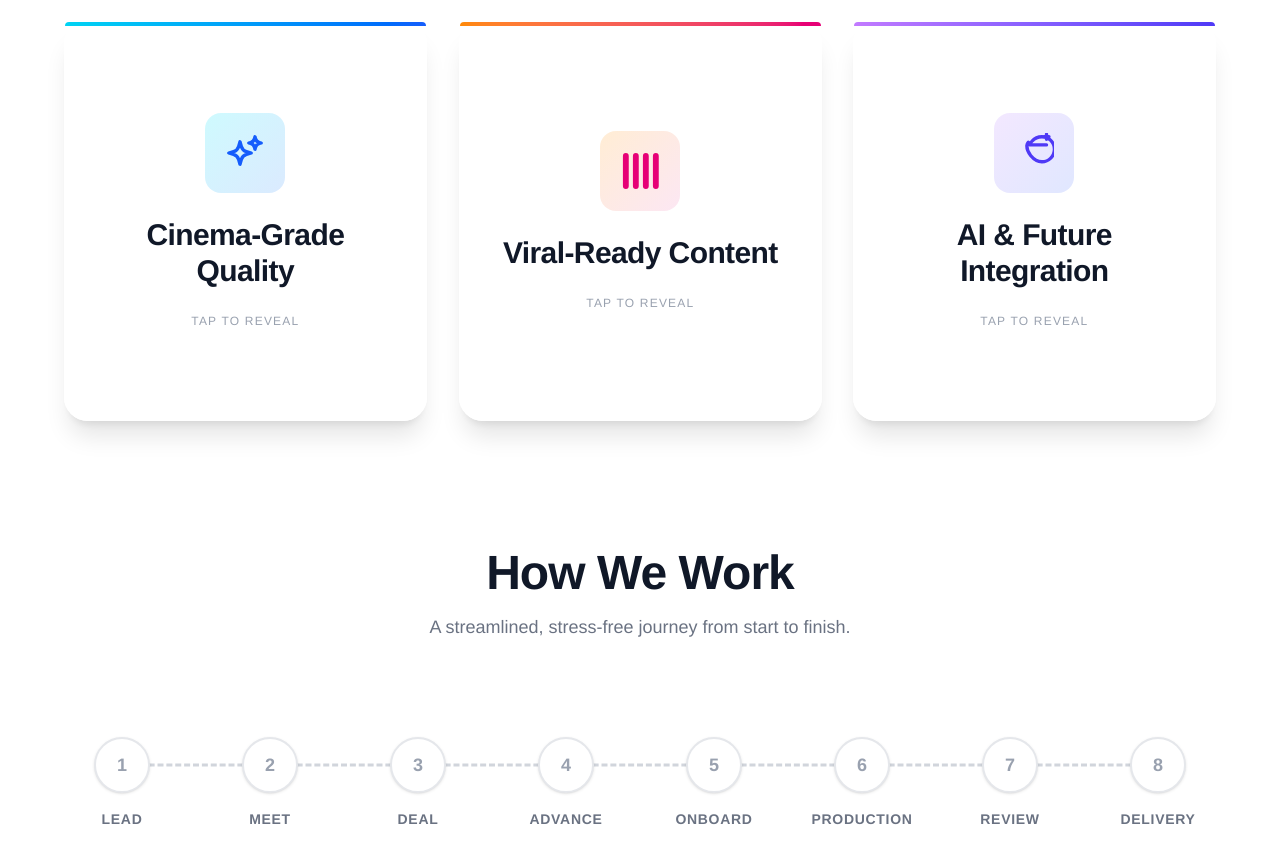
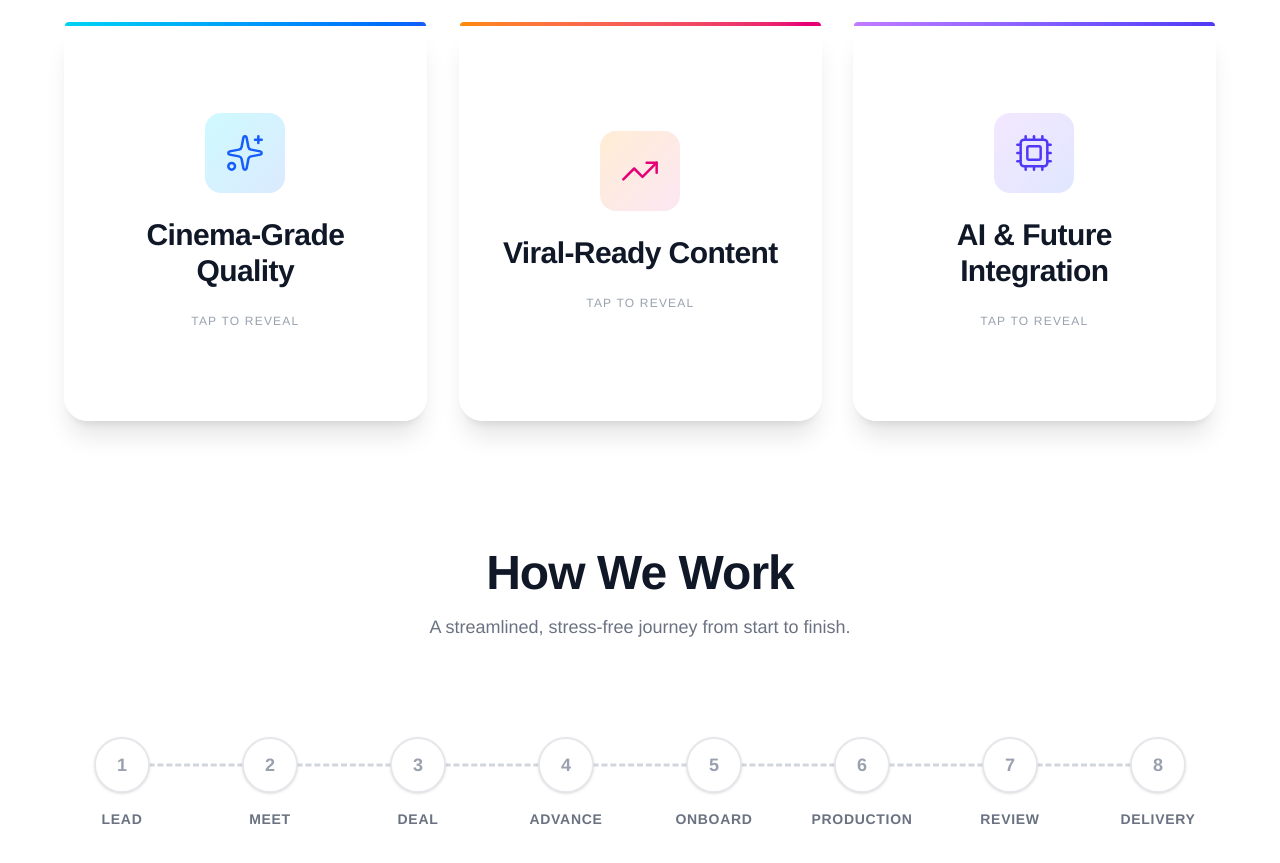
Before and after one commit to ipsole/webtest, a React (Vite) app: page / in a window 1280 px wide. Shown: the part 5160-6023 px from the top of the page. Built offline with nearby package versions, Linux system fonts and the light colour scheme.

Commit message:
Replace custom SVGs with minimal Lucide icons

```diff
--- a/src/pages/Home.jsx
+++ b/src/pages/Home.jsx
@@ -1,5 +1,5 @@
 import { useState, useRef, useEffect } from 'react';
-import { Play, Pause } from 'lucide-react';
+import { Play, Pause, Sparkles, TrendingUp, Cpu } from 'lucide-react';
 import { Link } from 'react-router-dom';
 import { useModal } from '../context/ModalContext';
 import { useRevealOnScroll } from '../hooks/useRevealOnScroll';
@@ -635,9 +635,7 @@ export default function Home() {
                                 <div className="absolute inset-0 backface-hidden bg-white dark:bg-black/80 dark:bg-black/80 backdrop-blur-xl p-6 md:p-8 rounded-3xl border border-white/50 dark:border-gray-600 flex flex-col items-center justify-center text-center z-10">
                                     <div className="absolute top-0 left-0 w-full h-1 bg-gradient-to-r from-cyan-400 to-blue-600 rounded-t-3xl"></div>
                                     <div className="w-12 h-12 md:w-20 md:h-20 mb-3 md:mb-6 rounded-2xl bg-gradient-to-br from-cyan-100 to-blue-100 dark:from-cyan-900 dark:to-blue-900 flex items-center justify-center transform group-hover:scale-110 transition-transform duration-500">
-                                        <svg className="w-6 h-6 md:w-10 md:h-10 text-blue-600 dark:text-blue-400" xmlns="http://www.w3.org/2000/svg" fill="none" viewBox="0 0 24 24" strokeWidth="2" stroke="currentColor">
-                                            <path strokeLinecap="round" strokeLinejoin="round" d="M9.813 15.904 9 18.75l-.813-2.846a4.5 4.5 0 0 0-3.09-3.09L2.25 12l2.846-.813a4.5 4.5 0 0 0 3.09-3.09L9 5.25l.813 2.846a4.5 4.5 0 0 0 3.09 3.09L15.75 12l-2.846.813a4.5 4.5 0 0 0-3.09 3.09ZM18.259 8.715 18 9.75l-.259-1.035a3.375 3.375 0 0 0-2.452-2.452L14.25 6l1.036-.259a3.375 3.375 0 0 0 2.452-2.452L18 2.25l.259 1.035a3.375 3.375 0 0 0 2.452 2.452L21.75 6l-1.035.259a3.375 3.375 0 0 0-2.452 2.452Z" />
-                                        </svg>
+                                        <Sparkles className="w-6 h-6 md:w-10 md:h-10 text-blue-600 dark:text-blue-400" strokeWidth={1.5} />
                                     </div>
                                     <h3 className="text-lg md:text-3xl font-bold text-gray-900 dark:text-white mb-1 md:mb-2">Cinema-Grade Quality</h3>
                                     <p className="text-[10px] md:text-xs text-gray-400 dark:text-gray-500 uppercase tracking-widest mt-1 md:mt-4">Tap to Reveal</p>
@@ -657,9 +655,7 @@ export default function Home() {
                                 <div className="absolute inset-0 backface-hidden bg-white dark:bg-black/80 dark:bg-black/80 backdrop-blur-xl p-6 md:p-8 rounded-3xl border border-white/50 dark:border-gray-600 flex flex-col items-center justify-center text-center z-10">
                                     <div className="absolute top-0 left-0 w-full h-1 bg-gradient-to-r from-orange-400 to-pink-600 rounded-t-3xl"></div>
                                     <div className="w-12 h-12 md:w-20 md:h-20 mb-3 md:mb-6 rounded-2xl bg-gradient-to-br from-orange-100 to-pink-100 dark:from-orange-900 dark:to-pink-900 flex items-center justify-center transform group-hover:scale-110 transition-transform duration-500">
-                                        <svg className="w-6 h-6 md:w-10 md:h-10 text-pink-600 dark:text-pink-400" xmlns="http://www.w3.org/2000/svg" fill="none" viewBox="0 0 24 24" strokeWidth="2" stroke="currentColor">
-                                            <path strokeLinecap="round" strokeLinejoin="round" d="M15.5 2.25A.75.75 0 0 0 14.75 3v18a.75.75 0 0 0 1.5 0V3a.75.75 0 0 0-.75-.75Zm-6 0A.75.75 0 0 0 8.75 3v18a.75.75 0 0 0 1.5 0V3a.75.75 0 0 0-.75-.75Zm-6 0A.75.75 0 0 0 2.75 3v18a.75.75 0 0 0 1.5 0V3a.75.75 0 0 0-.75-.75Zm18 0A.75.75 0 0 0 20.75 3v18a.75.75 0 0 0 1.5 0V3a.75.75 0 0 0-.75-.75Z" />
-                                        </svg>
+                                        <TrendingUp className="w-6 h-6 md:w-10 md:h-10 text-pink-600 dark:text-pink-400" strokeWidth={1.5} />
                                     </div>
                                     <h3 className="text-lg md:text-3xl font-bold text-gray-900 dark:text-white mb-1 md:mb-2">Viral-Ready Content</h3>
                                     <p className="text-[10px] md:text-xs text-gray-400 dark:text-gray-500 uppercase tracking-widest mt-1 md:mt-4">Tap to Reveal</p>
@@ -679,9 +675,7 @@ export default function Home() {
                                 <div className="absolute inset-0 backface-hidden bg-white dark:bg-black/80 dark:bg-black/80 backdrop-blur-xl p-6 md:p-8 rounded-3xl border border-white/50 dark:border-gray-600 flex flex-col items-center justify-center text-center z-10">
                                     <div className="absolute top-0 left-0 w-full h-1 bg-gradient-to-r from-purple-400 to-indigo-600 rounded-t-3xl"></div>
                                     <div className="w-12 h-12 md:w-20 md:h-20 mb-3 md:mb-6 rounded-2xl bg-gradient-to-br from-purple-100 to-indigo-100 dark:from-purple-900 dark:to-indigo-900 flex items-center justify-center transform group-hover:scale-110 transition-transform duration-500">
-                                        <svg className="w-6 h-6 md:w-10 md:h-10 text-indigo-600 dark:text-indigo-400" xmlns="http://www.w3.org/2000/svg" fill="none" viewBox="0 0 24 24" strokeWidth="2" stroke="currentColor">
-                                            <path strokeLinecap="round" strokeLinejoin="round" d="M9.429 7.026c.287-.84.84-1.637 1.545-2.296C12.448 3.015 14.595 2.25 16.75 2.25a7.5 7.5 0 0 1 0 15c-2.155 0-4.302-.765-6.776-3.778-1.574-1.93-2.37-4.14-2.245-6.074.08-.667.436-1.378.892-1.895Zm0 0L19.5 7.125m-1.5-4.875h3m-1.5 1.5v-3" />
-                                        </svg>
+                                        <Cpu className="w-6 h-6 md:w-10 md:h-10 text-indigo-600 dark:text-indigo-400" strokeWidth={1.5} />
                                     </div>
                                     <h3 className="text-lg md:text-3xl font-bold text-gray-900 dark:text-white mb-1 md:mb-2">AI & Future Integration</h3>
                                     <p className="text-[10px] md:text-xs text-gray-400 dark:text-gray-500 uppercase tracking-widest mt-1 md:mt-4">Tap to Reveal</p>
```
